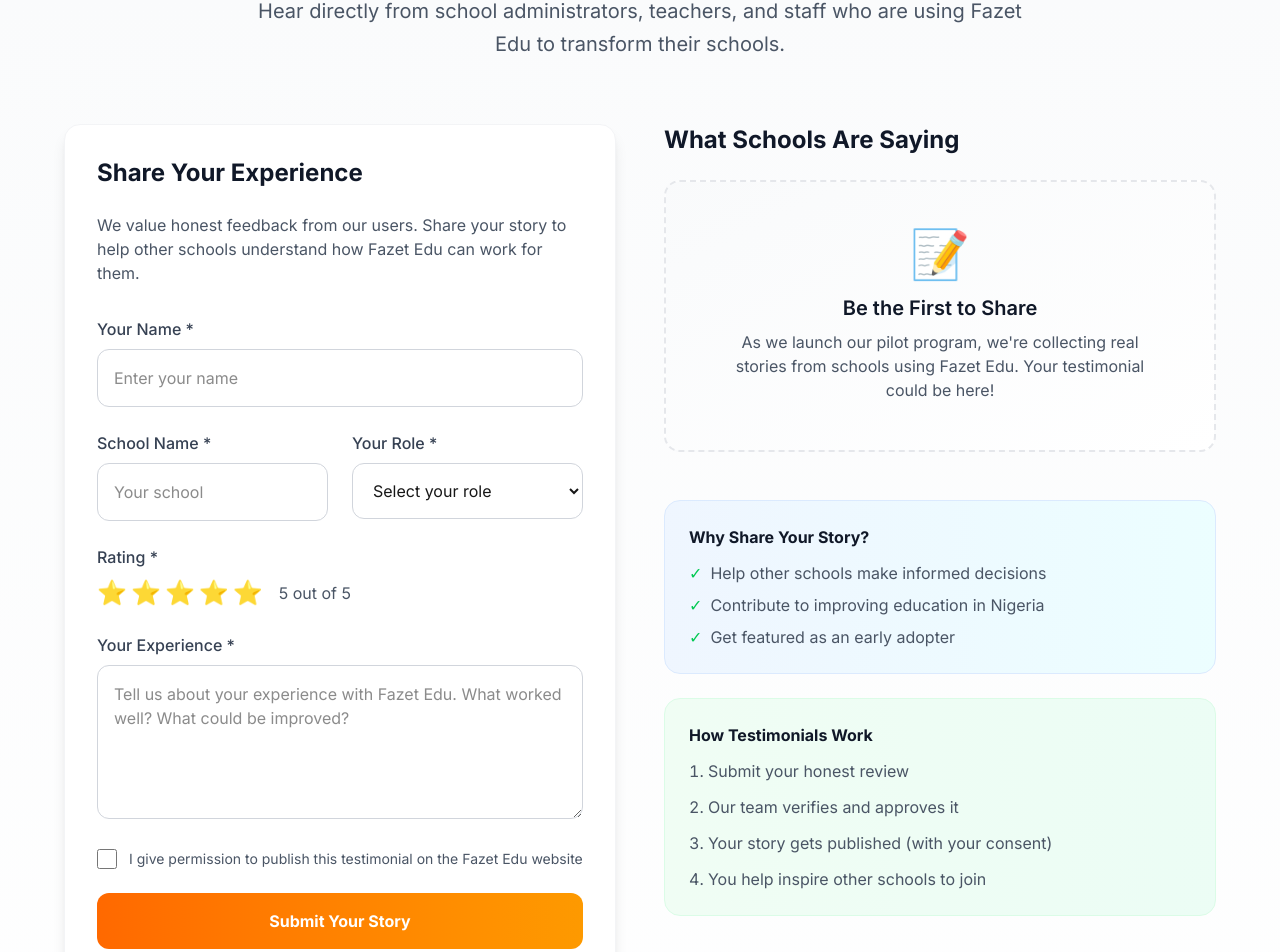
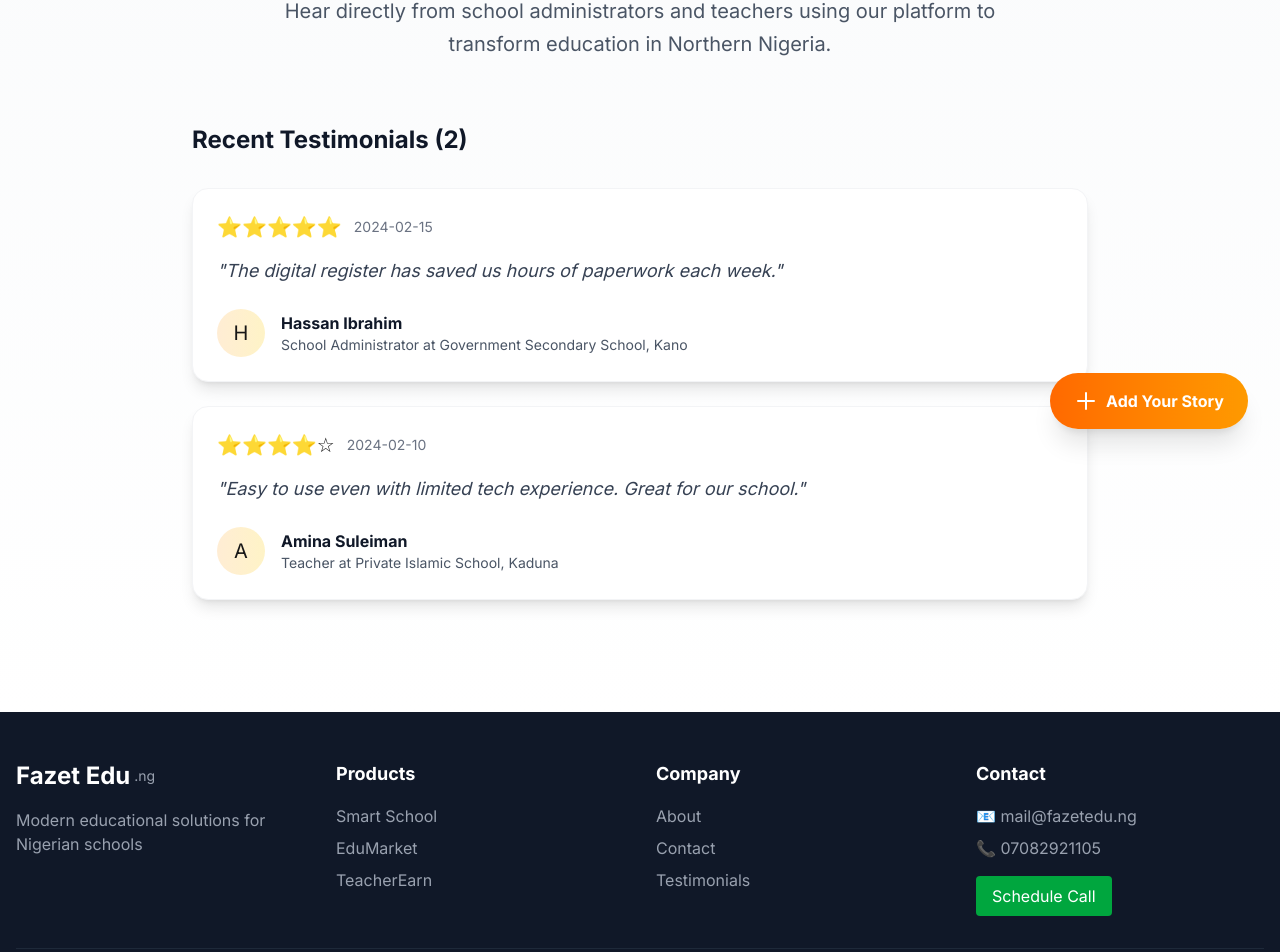
Before and after one commit to fazetdev/fazetedu, a Next.js app: page /testimonials in a window 1280 px wide. Shown: the part 339-1291 px from the top of the page. Built offline with nearby package versions, Linux system fonts and the light colour scheme.

Commit message:
update testimonial page

```diff
--- a/app/testimonials/page.tsx
+++ b/app/testimonials/page.tsx
@@ -3,7 +3,28 @@
 import { useState } from 'react';
 
 export default function TestimonialsPage() {
-  const [testimonials, setTestimonials] = useState([]);
+  const [showForm, setShowForm] = useState(false);
+  const [testimonials, setTestimonials] = useState([
+    {
+      id: 1,
+      name: 'Hassan Ibrahim',
+      school: 'Government Secondary School, Kano',
+      role: 'School Administrator',
+      message: 'The digital register has saved us hours of paperwork each week.',
+      rating: 5,
+      date: '2024-02-15'
+    },
+    {
+      id: 2,
+      name: 'Amina Suleiman',
+      school: 'Private Islamic School, Kaduna',
+      role: 'Teacher',
+      message: 'Easy to use even with limited tech experience. Great for our school.',
+      rating: 4,
+      date: '2024-02-10'
+    }
+  ]);
+
   const [newTestimonial, setNewTestimonial] = useState({
     name: '',
     school: '',
@@ -14,13 +35,17 @@
 
   const handleSubmit = (e) => {
     e.preventDefault();
-    // In a real app, you would send this to your backend
-    console.log('New testimonial:', newTestimonial);
 
-    // For now, just show a success message
-    alert('Thank you for your testimonial! It will be reviewed before publishing.');
+    // Add new testimonial to the list
+    const newTestimonialObj = {
+      id: testimonials.length + 1,
+      ...newTestimonial,
+      date: new Date().toISOString().split('T')[0]
+    };
 
-    // Reset form
+    setTestimonials([newTestimonialObj, ...testimonials]);
+
+    // Reset form and hide it
     setNewTestimonial({
       name: '',
       school: '',
@@ -28,11 +53,15 @@
       message: '',
       rating: 5
     });
+
+    setShowForm(false);
+
+    alert('Thank you for your testimonial! It has been added.');
   };
 
   return (
     <main className="min-h-screen bg-gradient-to-b from-gray-50 to-white py-16 px-4 sm:px-6 lg:px-8">
-      <div className="max-w-6xl mx-auto">
+      <div className="max-w-4xl mx-auto">
 
         {/* Header */}
         <div className="text-center mb-16">
@@ -41,29 +70,112 @@
           </div>
 
           <h1 className="text-4xl md:text-5xl font-bold text-gray-900 mb-6 leading-tight">
-            Voices from
+            What Schools Say About
             <span className="block text-transparent bg-clip-text bg-gradient-to-r from-orange-600 to-amber-500">
-              Northern Nigeria's Schools
+              Fazet Edu
             </span>
           </h1>
 
           <p className="text-xl text-gray-600 max-w-3xl mx-auto leading-relaxed">
-            Hear directly from school administrators, teachers, and staff
-            who are using Fazet Edu to transform their schools.
+            Hear directly from school administrators and teachers using our platform
+            to transform education in Northern Nigeria.
           </p>
         </div>
 
-        <div className="grid lg:grid-cols-2 gap-12">
-          {/* Leave a Testimonial Form */}
-          <div className="bg-white rounded-2xl shadow-lg p-8 border border-gray-100">
-            <h2 className="text-2xl font-bold text-gray-900 mb-6">
-              Share Your Experience
+        {/* Existing Testimonials */}
+        <div className="mb-12">
+          <h2 className="text-2xl font-bold text-gray-900 mb-8">
+            Recent Testimonials ({testimonials.length})
           </h2>
 
-            <p className="text-gray-600 mb-8">
-              We value honest feedback from our users. Share your story to help other
-              schools understand how Fazet Edu can work for them.
+          {testimonials.length === 0 ? (
+            <div className="text-center py-12 bg-gradient-to-br from-gray-50 to-white rounded-2xl border-2 border-dashed border-gray-200">
+              <div className="text-5xl mb-4">📝</div>
+              <h3 className="text-xl font-semibold text-gray-900 mb-2">
+                No Testimonials Yet
+              </h3>
+              <p className="text-gray-600 max-w-md mx-auto mb-6">
+                Be the first to share your experience with Fazet Edu!
               </p>
+              <button
+                onClick={() => setShowForm(true)}
+                className="inline-flex items-center px-6 py-3 bg-gradient-to-r from-orange-500 to-amber-500 text-white font-semibold rounded-lg hover:shadow-lg transition-all hover:scale-105"
+              >
+                <span>Share Your Story</span>
+                <svg className="w-5 h-5 ml-2" fill="none" stroke="currentColor" viewBox="0 0 24 24">
+                  <path strokeLinecap="round" strokeLinejoin="round" strokeWidth="2" d="M12 4v16m8-8H4" />
+                </svg>
+              </button>
+            </div>
+          ) : (
+            <div className="space-y-6">
+              {testimonials.map((testimonial) => (
+                <div
+                  key={testimonial.id}
+                  className="bg-white rounded-2xl shadow-lg p-6 border border-gray-100 hover:shadow-xl transition-shadow"
+                >
+                  {/* Rating Stars */}
+                  <div className="flex items-center mb-4">
+                    <div className="flex">
+                      {[...Array(5)].map((_, i) => (
+                        <span key={i} className="text-xl">
+                          {i < testimonial.rating ? '⭐' : '☆'}
+                        </span>
+                      ))}
+                    </div>
+                    <span className="ml-3 text-sm text-gray-500">{testimonial.date}</span>
+                  </div>
+
+                  {/* Testimonial Text */}
+                  <p className="text-gray-700 italic text-lg mb-6">
+                    "{testimonial.message}"
+                  </p>
+
+                  {/* Author Info */}
+                  <div className="flex items-center">
+                    <div className="w-12 h-12 bg-gradient-to-r from-orange-100 to-amber-100 rounded-full flex items-center justify-center mr-4">
+                      <span className="text-xl">{testimonial.name.charAt(0)}</span>
+                    </div>
+                    <div>
+                      <h4 className="font-bold text-gray-900">{testimonial.name}</h4>
+                      <p className="text-gray-600 text-sm">
+                        {testimonial.role} at {testimonial.school}
+                      </p>
+                    </div>
+                  </div>
+                </div>
+              ))}
+            </div>
+          )}
+        </div>
+
+        {/* Add Testimonial Button (Always visible at bottom) */}
+        <div className="fixed bottom-8 right-8">
+          <button
+            onClick={() => setShowForm(true)}
+            className="inline-flex items-center px-6 py-4 bg-gradient-to-r from-orange-500 to-amber-500 text-white font-bold rounded-full shadow-xl hover:shadow-2xl transition-all hover:scale-110 active:scale-95"
+          >
+            <svg className="w-6 h-6 mr-2" fill="none" stroke="currentColor" viewBox="0 0 24 24">
+              <path strokeLinecap="round" strokeLinejoin="round" strokeWidth="2" d="M12 4v16m8-8H4" />
+            </svg>
+            <span>Add Your Story</span>
+          </button>
+        </div>
+
+        {/* Add Testimonial Form Modal */}
+        {showForm && (
+          <div className="fixed inset-0 bg-black bg-opacity-50 flex items-center justify-center p-4 z-50">
+            <div className="bg-white rounded-2xl shadow-2xl max-w-2xl w-full max-h-[90vh] overflow-y-auto">
+              <div className="p-8">
+                <div className="flex justify-between items-center mb-8">
+                  <h2 className="text-2xl font-bold text-gray-900">Share Your Experience</h2>
+                  <button
+                    onClick={() => setShowForm(false)}
+                    className="text-gray-400 hover:text-gray-600 text-2xl"
+                  >
+                    ×
+                  </button>
+                </div>
 
                 <form onSubmit={handleSubmit} className="space-y-6">
                   <div>
@@ -129,7 +241,7 @@
                           key={star}
                           type="button"
                           onClick={() => setNewTestimonial({...newTestimonial, rating: star})}
-                      className="text-2xl focus:outline-none"
+                          className="text-3xl focus:outline-none hover:scale-110 transition-transform"
                         >
                           {star <= newTestimonial.rating ? '⭐' : '☆'}
                         </button>
@@ -148,7 +260,7 @@
                       id="message"
                       placeholder="Tell us about your experience with Fazet Edu. What worked well? What could be improved?"
                       className="w-full border border-gray-300 rounded-xl p-4 focus:ring-2 focus:ring-orange-500 focus:border-orange-500 outline-none transition-all"
-                  rows={5}
+                      rows={4}
                       value={newTestimonial.message}
                       onChange={(e) => setNewTestimonial({...newTestimonial, message: e.target.value})}
                       required
@@ -167,81 +279,26 @@
                     </label>
                   </div>
 
+                  <div className="flex gap-4 pt-4">
+                    <button
+                      type="button"
+                      onClick={() => setShowForm(false)}
+                      className="flex-1 border-2 border-gray-300 text-gray-700 font-semibold py-3 rounded-xl hover:bg-gray-50 transition-colors"
+                    >
+                      Cancel
+                    </button>
                     <button
                       type="submit"
-                className="w-full bg-gradient-to-r from-orange-500 to-amber-500 text-white font-bold py-4 rounded-xl hover:shadow-xl transition-all duration-300 hover:scale-[1.02] active:scale-[0.98]"
+                      className="flex-1 bg-gradient-to-r from-orange-500 to-amber-500 text-white font-bold py-3 rounded-xl hover:shadow-xl transition-all hover:scale-[1.02]"
                     >
                       Submit Your Story
                     </button>
+                  </div>
                 </form>
-          </div>
-
-          {/* Testimonials Display */}
-          <div>
-            <h2 className="text-2xl font-bold text-gray-900 mb-6">
-              What Schools Are Saying
-            </h2>
-
-            {testimonials.length === 0 ? (
-              <div className="text-center py-12 bg-gradient-to-br from-gray-50 to-white rounded-2xl border-2 border-dashed border-gray-200">
-                <div className="text-5xl mb-4">📝</div>
-                <h3 className="text-xl font-semibold text-gray-900 mb-2">
-                  Be the First to Share
-                </h3>
-                <p className="text-gray-600 max-w-md mx-auto">
-                  As we launch our pilot program, we're collecting real stories
-                  from schools using Fazet Edu. Your testimonial could be here!
-                </p>
-              </div>
-            ) : (
-              <div className="space-y-6">
-                {/* Testimonials would be displayed here */}
-              </div>
-            )}
-
-            {/* Features that enable testimonials */}
-            <div className="mt-12 space-y-6">
-              <div className="bg-gradient-to-r from-blue-50 to-cyan-50 rounded-2xl p-6 border border-blue-100">
-                <h3 className="font-bold text-gray-900 mb-3">Why Share Your Story?</h3>
-                <ul className="space-y-2 text-gray-600">
-                  <li className="flex items-center">
-                    <span className="text-green-500 mr-2">✓</span>
-                    Help other schools make informed decisions
-                  </li>
-                  <li className="flex items-center">
-                    <span className="text-green-500 mr-2">✓</span>
-                    Contribute to improving education in Nigeria
-                  </li>
-                  <li className="flex items-center">
-                    <span className="text-green-500 mr-2">✓</span>
-                    Get featured as an early adopter
-                  </li>
-                </ul>
-              </div>
-
-              <div className="bg-gradient-to-r from-green-50 to-emerald-50 rounded-2xl p-6 border border-green-100">
-                <h3 className="font-bold text-gray-900 mb-3">How Testimonials Work</h3>
-                <ol className="space-y-3 text-gray-600 list-decimal list-inside">
-                  <li>Submit your honest review</li>
-                  <li>Our team verifies and approves it</li>
-                  <li>Your story gets published (with your consent)</li>
-                  <li>You help inspire other schools to join</li>
-                </ol>
               </div>
             </div>
           </div>
-        </div>
-
-        {/* Privacy Notice */}
-        <div className="mt-12 bg-gray-50 rounded-xl p-6 border border-gray-200">
-          <h3 className="font-bold text-gray-900 mb-3">📋 Privacy & Guidelines</h3>
-          <ul className="text-sm text-gray-600 space-y-2">
-            <li>• We only publish testimonials from verified users</li>
-            <li>• You can request removal of your testimonial at any time</li>
-            <li>• We never share your contact information publicly</li>
-            <li>• Testimonials are reviewed for authenticity before publishing</li>
-          </ul>
-        </div>
+        )}
 
       </div>
     </main>
```
Lines whose indentation alone changed are shown as unchanged.
